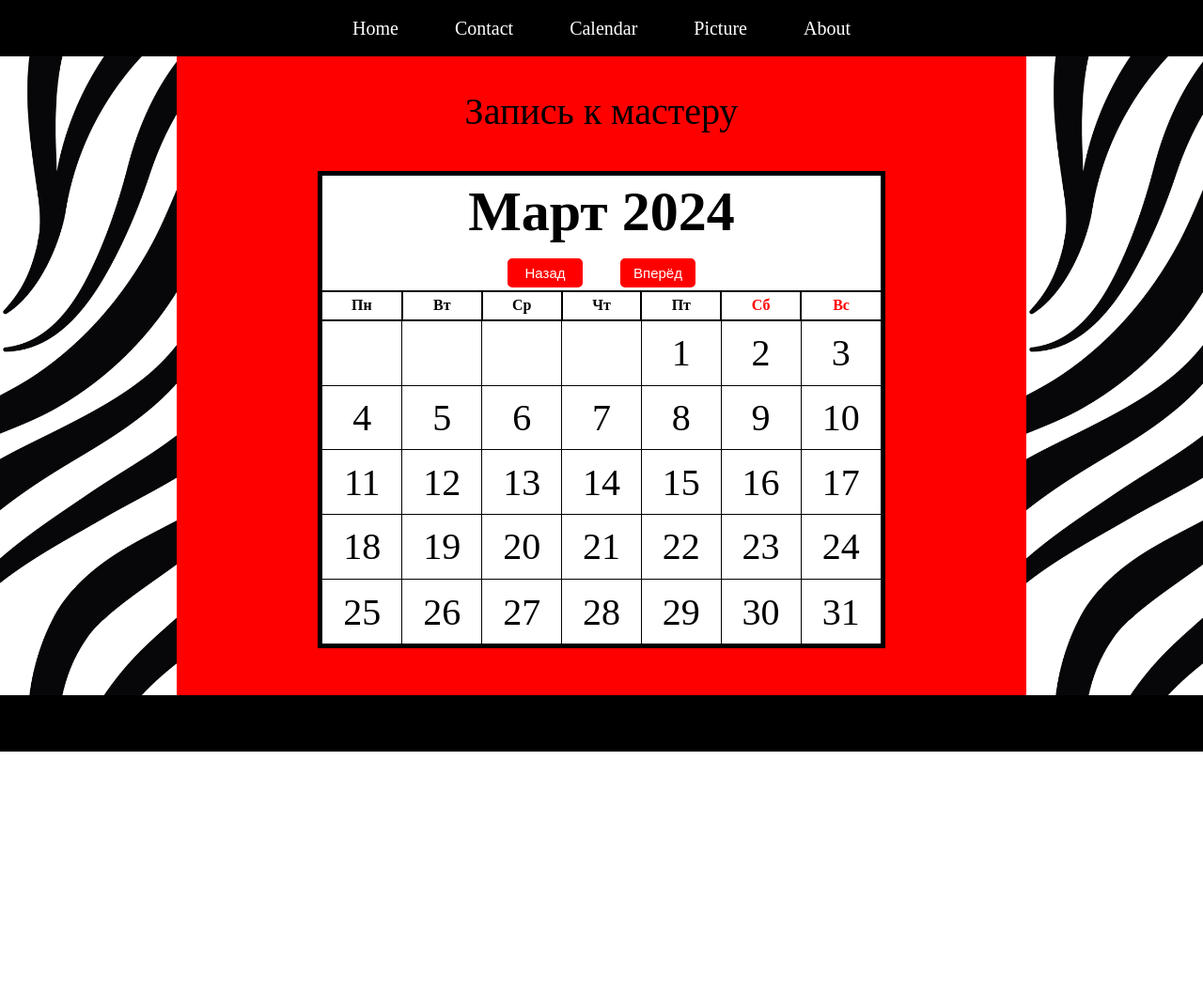
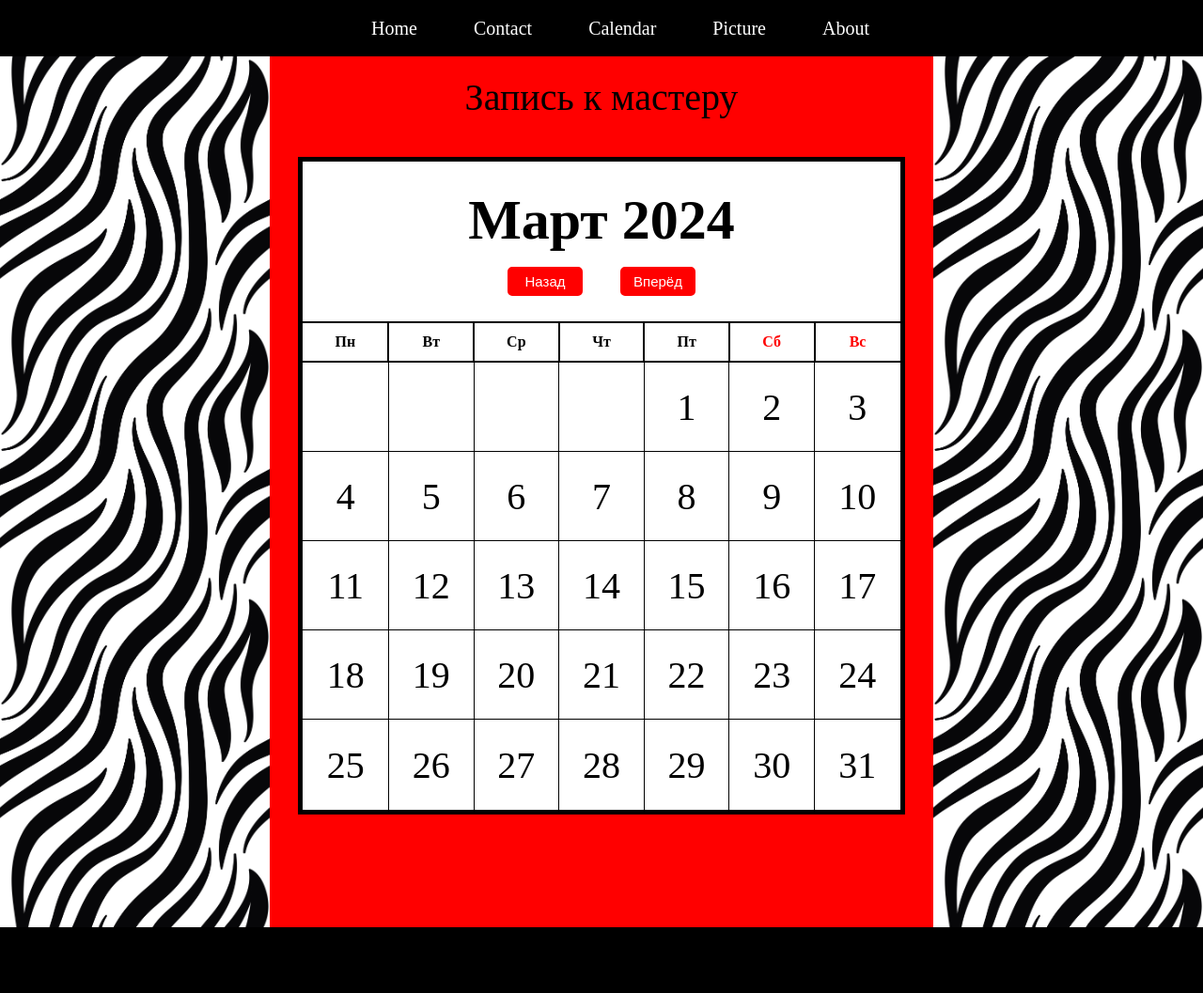
Before and after one commit to HenryAler/Calendar, a Django app: page /calendar/ in a window 1280 px wide. Shown: the whole page at 94% size. Before the commit the page ends 800 px from the top, so only its background shows below. Run offline with Django 5.2, Linux system fonts and the light colour scheme.

Commit message:
reworking css and html files

```diff
--- a/record/barber/templates/barber.html
+++ b/record/barber/templates/barber.html
@@ -12,12 +12,13 @@
 </div>
 
 <div class='barber_work'>
+
     {% for i in barbers %}
 
         {% if i.working == True %}
 
             <div class='barber_foto'>
-                <img id='babrber_img' src='{{ MEDIA_URL }}{{ i.barber.foto }}' alt='Фото Мастера'>
+                <img id='babrber_img' src='{{ MEDIA_URL }}{{ i.barber.foto }}' alt='Фото Мастера' width=300 height=auto loading: lazy;>
                 <p>{{ i.barber}} {{ i.barber.surname }}</p>
                 <form action='{% url "price" %}' method="post">
                 <button type='submit' name='{{ i.barber }}'>Записаться</button>
--- a/record/calendarview/templates/base.html
+++ b/record/calendarview/templates/base.html
@@ -12,15 +12,17 @@
 
 <body>
 
-    <div class='menu'>
-        <a href='/'>Home</a>
-        <a href='#'>Contact</a>
-        <a href='{% url "calendar" %}'>Calendar</a>
-        <a href='#'>Picture</a>
-        <a href='#'>About</a>
-    </div>
+    <nav class='menu'>
+        <ul>
+            <li><a href='/'>Home</a></li>
+            <li><a href='#'>Contact</a></li>
+            <li><a href='{% url "calendar" %}'>Calendar</a></li>
+            <li><a href='#'>Picture</a></li>
+            <li><a href='#'>About</a></li>
+        </ul>
+    </nav>
 
-    <div class='page'>
+    <section class='page'>
 
         <div class='left-panel'></div>
 
@@ -29,9 +31,11 @@
              {% endblock content %}
 
         <div class='right-panel'></div>
-    </div>
+    </section>
 
-    <footer></footer>
+    <footer>
+
+    </footer>
 
 </body>
 </html>
--- a/record/static/css/barber.css
+++ b/record/static/css/barber.css
@@ -31,8 +31,6 @@
 }
 
 .barber_foto img {
-    width: 200px;
-    height: 200px;
     border: 3px solid rgb(0, 0, 0);
     border-radius: 0.5rcap;
     margin: 20px;
--- a/record/static/css/style.css
+++ b/record/static/css/style.css
@@ -1,11 +1,12 @@
-html,
+html {
+    display: flex;
+    width: 100%;
+    height: 100%;
+}
 body {
-    display: flex;
-    flex-direction: column;
     margin: 0;
-    padding: 0;
-    height: -webkit-fill-available;
     width: 100%;
+    background-color: red;
 }
 
 ::-webkit-scrollbar {
@@ -20,7 +21,9 @@ body {
     justify-content: center;
     align-items: center;
 }
-
+ul {
+    display: flex;
+}
 .menu a {
     margin: 30px;
     font-size: 20px;
@@ -33,35 +36,37 @@ body {
 
 .menu a:hover {
     color: rgb(0, 79, 148);
-    font-size: 30px;
 }
 
 .page {
-    background-color: red;
     display: flex;
-    flex-direction: row;
-    justify-content: space-between;
+    /* height: 100%; */
     width: 100%;
-    height: 100%;
 }
 
 .left-panel {
     background-image: url('1.jpg');
-    background-size: cover;
+    background-repeat: repeat-y;
+    background-size: contain;
+    background-clip: border-box;
     width: 400px;
+    margin-right: 30px;
 }
 
 .right-panel {
     background-image: url('1.jpg');
-    background-size: cover;
+    background-repeat: repeat-y;
+    background-size: contain;
+    background-clip: border-box;
     width: 400px;
+    margin-left: 30px;
 }
 
 
 table {
-    width: 100%;
-    margin: 15px 150px;
-    margin-bottom: 50px;
+    width: 70%;
+    height: 700px;
+    margin-bottom: 120px;
     padding-bottom: 20px;
     border-collapse: collapse;
     border: 5px solid black;
```
